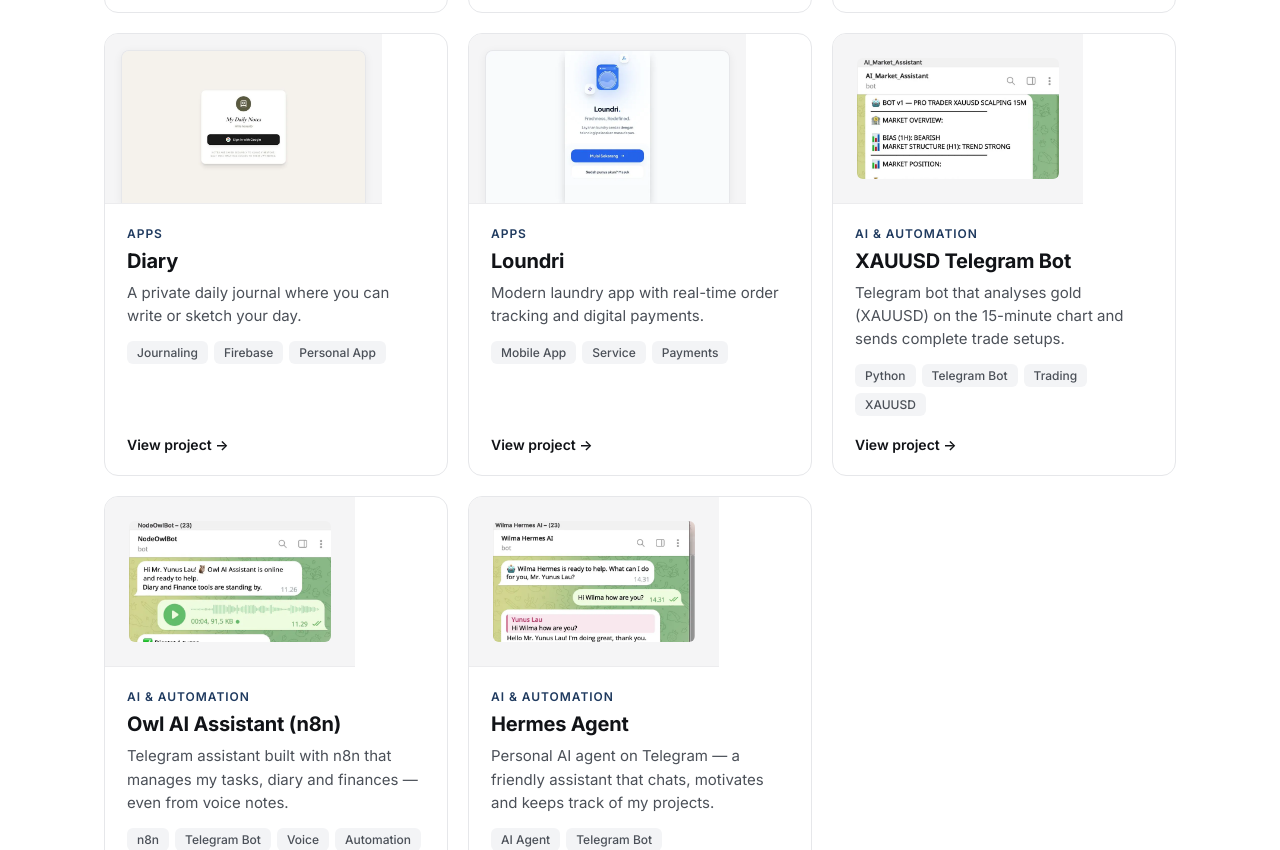
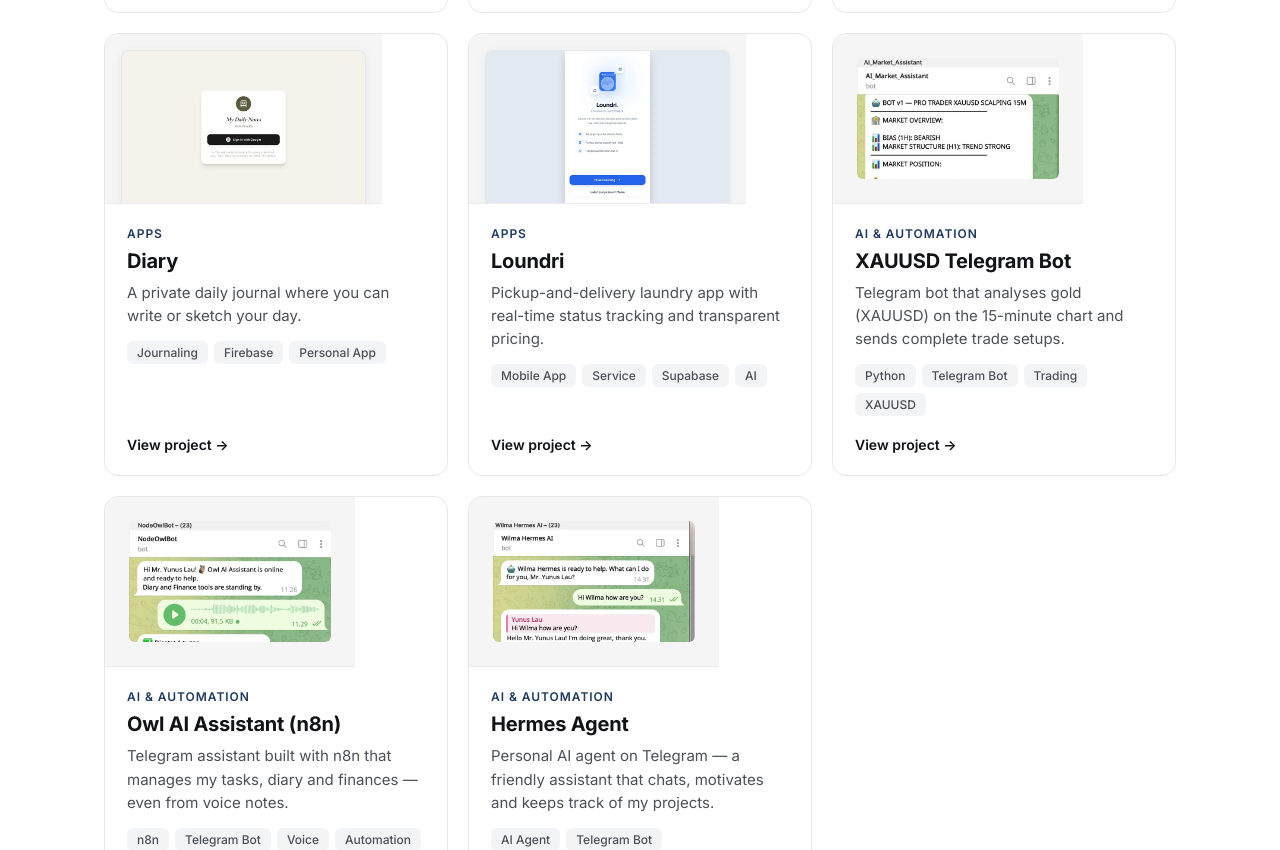
Before and after one commit to Yunuslau/yunuslau.github.io, a plain HTML site: page index.html in a window 1280 px wide. Shown: the part 1857-2707 px from the top of the page. Drawn offline with Linux system fonts and the light colour scheme.

Commit message:
Update Loundri screenshot and description for the redesigned app
Co-Authored-By: Claude Opus 5.5 <noreply@anthropic.com>
Claude-Session: https://claude.ai/code/session_015vcvyCNXMBqLnmWFVWN13C

```diff
--- a/index.html
+++ b/index.html
@@ -273,10 +273,10 @@ const P = [
     short:'A private daily journal where you can write or sketch your day.',
     long:'My Daily Notes is a calm, private journal. Each day gets its own entry, written in type mode or drawn by hand in sketch mode. Past days are locked once they close, so the diary stays an honest record, and entries can also be added from Telegram through my Owl AI Assistant.',
     features:['Type mode for writing and draw mode for hand sketches','One entry per day; past days lock to keep the record honest','Browse and re-read past notes by date','Sign in with Google; each user can only see their own notes'], tags:['Journaling','Firebase','Personal App'] },
-  { id:'loundri', thumb:'web-loundri.webp', cat:'Apps', name:'Loundri', demo:'https://loundri-rho.vercel.app/', label:'Open live demo',
-    short:'Modern laundry app with real-time order tracking and digital payments.',
-    long:'A mobile laundry service app where customers place orders, track their laundry in real time and pay digitally.',
-    features:['Real-time laundry order tracking','Digital payments','AI-powered features'], tags:['Mobile App','Service','Payments'] },
+  { id:'loundri', thumb:'web-loundri-v2.webp', cat:'Apps', name:'Loundri', demo:'https://loundri-rho.vercel.app/', label:'Open live demo',
+    short:'Pickup-and-delivery laundry app with real-time status tracking and transparent pricing.',
+    long:'A mobile-first laundry service app. Customers book a pickup from their address, follow every step of their order in real time, and see clear prices up front — plus AI-powered tips on how to care for their fabrics.',
+    features:['Pickup and delivery to the customer’s address','Real-time laundry status tracking','Transparent, upfront pricing','AI fabric-care tips','Customer accounts with sign-up and login'], tags:['Mobile App','Service','Supabase','AI'] },
   { id:'xau', cat:'AI & Automation', name:'XAUUSD Telegram Bot', label:'',
     short:'Telegram bot that analyses gold (XAUUSD) on the 15-minute chart and sends complete trade setups.',
     long:'A trading assistant for gold scalping. It reads market bias and structure, scores buy and sell conditions, then sends a full trade setup to Telegram. It follows each trade, alerts when to manage the position, and reports the final result automatically.',
@@ -366,9 +366,9 @@ const P_ID = {
   diary:{ short:'Jurnal harian pribadi tempat Anda bisa menulis atau menggambar hari Anda.',
     long:'My Daily Notes adalah jurnal pribadi yang tenang. Setiap hari punya catatannya sendiri, ditulis dengan mode ketik atau digambar tangan dengan mode sketsa. Hari yang sudah lewat akan terkunci sehingga diary tetap menjadi catatan yang jujur, dan catatan juga bisa ditambahkan dari Telegram lewat Owl AI Assistant saya.',
     features:['Mode ketik untuk menulis dan mode gambar untuk sketsa tangan','Satu catatan per hari; hari yang lewat terkunci agar catatan tetap jujur','Telusuri dan baca kembali catatan lama berdasarkan tanggal','Masuk dengan Google; setiap pengguna hanya bisa melihat catatannya sendiri'] },
-  loundri:{ short:'Aplikasi laundry modern dengan pelacakan pesanan real-time dan pembayaran digital.',
-    long:'Aplikasi layanan laundry di HP tempat pelanggan memesan, melacak cucian secara real-time, dan membayar secara digital.',
-    features:['Pelacakan pesanan laundry secara real-time','Pembayaran digital','Fitur berbasis AI'] },
+  loundri:{ short:'Aplikasi laundry antar-jemput dengan pelacakan status real-time dan harga transparan.',
+    long:'Aplikasi layanan laundry yang dirancang untuk HP. Pelanggan memesan penjemputan dari alamat mereka, memantau setiap tahap pesanan secara real-time, dan melihat harga yang jelas sejak awal — dilengkapi tips perawatan kain dari AI.',
+    features:['Antar-jemput ke alamat pelanggan','Pantau status cucian secara real-time','Harga transparan sejak awal','Tips perawatan kain dari AI','Akun pelanggan dengan daftar dan masuk'] },
   xau:{ short:'Bot Telegram yang menganalisis emas (XAUUSD) di chart 15 menit dan mengirim setup trading lengkap.',
     long:'Asisten trading untuk scalping emas. Bot membaca bias dan struktur pasar, memberi skor kondisi buy dan sell, lalu mengirim setup trading lengkap ke Telegram. Bot juga memantau setiap trade, memberi peringatan kapan posisi perlu dikelola, dan melaporkan hasil akhirnya secara otomatis.',
     features:['Bias pasar, struktur, dan zona (H1 & M15)','Skor buy/sell dengan zona entry, stop loss, dan take profit','Peringatan manajemen posisi dan berita penting yang akan datang','Pencatatan hasil trade otomatis'],
```
Also changed, not shown: images/web-loundri-v2.webp (added), images/web-loundri.webp (deleted).
